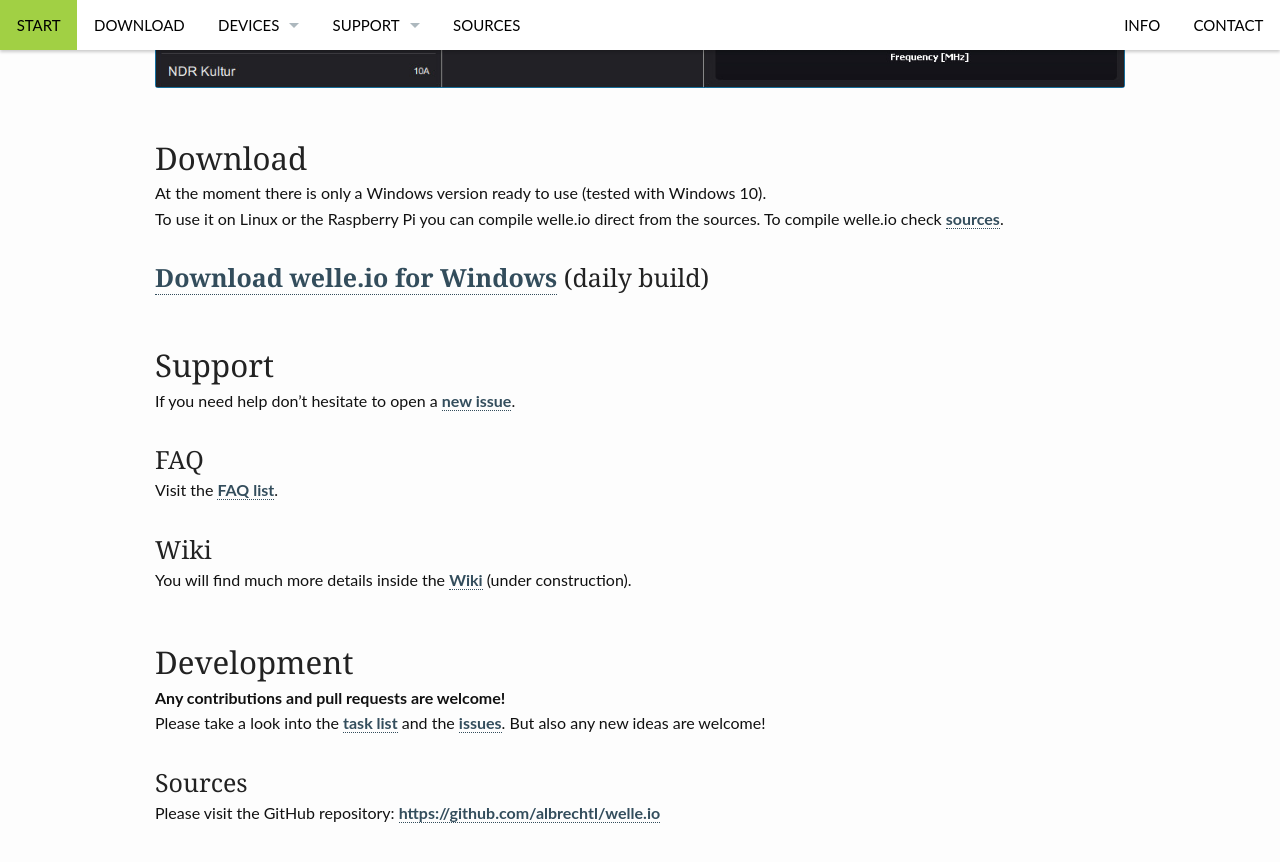
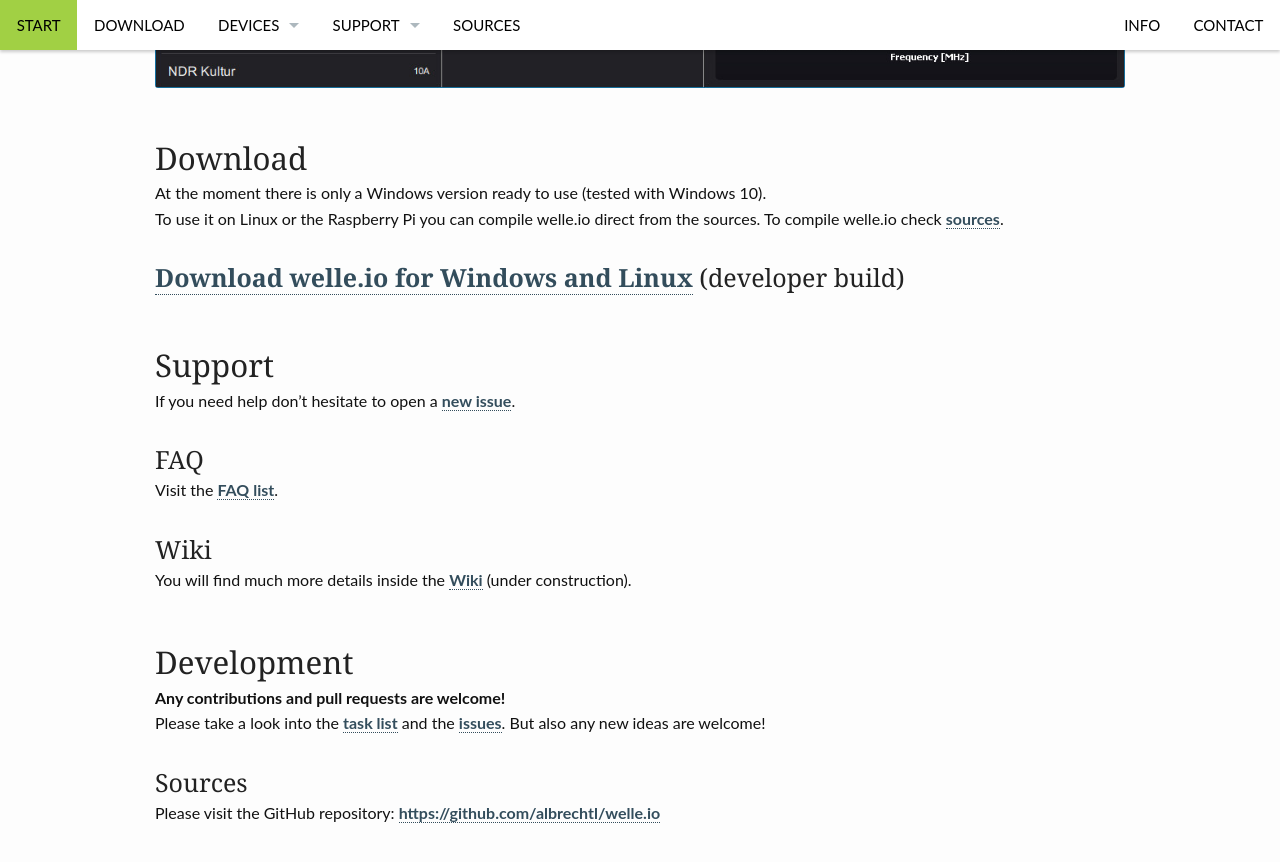
Before and after one commit to AlbrechtL/albrechtl.github.io, a Jekyll site: the page built from pages/pages-root-folder/index.md, in a window 1280 px wide and 900 px high, scrolled down 1859 px. Shown: the top 862 px of the window. Built offline with Jekyll 4.4.1, drawn with Linux system fonts in a browser that asks for light colours.

Commit message:
Update index.md

```diff
--- a/pages/pages-root-folder/index.md
+++ b/pages/pages-root-folder/index.md
@@ -64,7 +64,7 @@
 At the moment there is only a Windows version ready to use (tested with Windows 10).
 To use it on Linux or the Raspberry Pi you can compile welle.io direct from the sources. To compile welle.io check [sources](https://github.com/AlbrechtL/welle.io).
 
-### [Download welle.io for Windows](http://github.com/AlbrechtL/welle.io/releases) (daily build)
+### [Download welle.io for Windows and Linux](http://github.com/AlbrechtL/welle.io/releases) (developer build)
 
 Support
 ---
```
